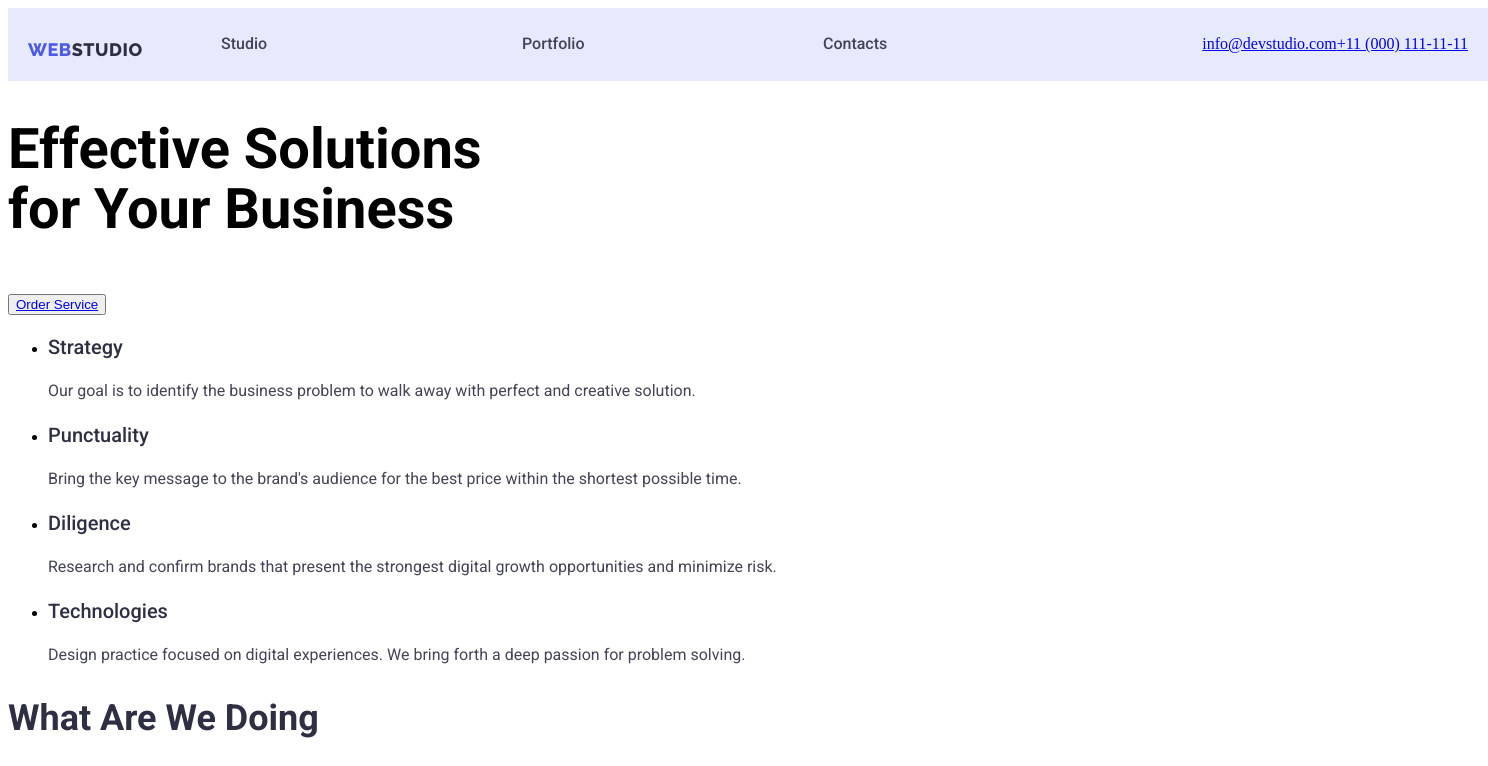
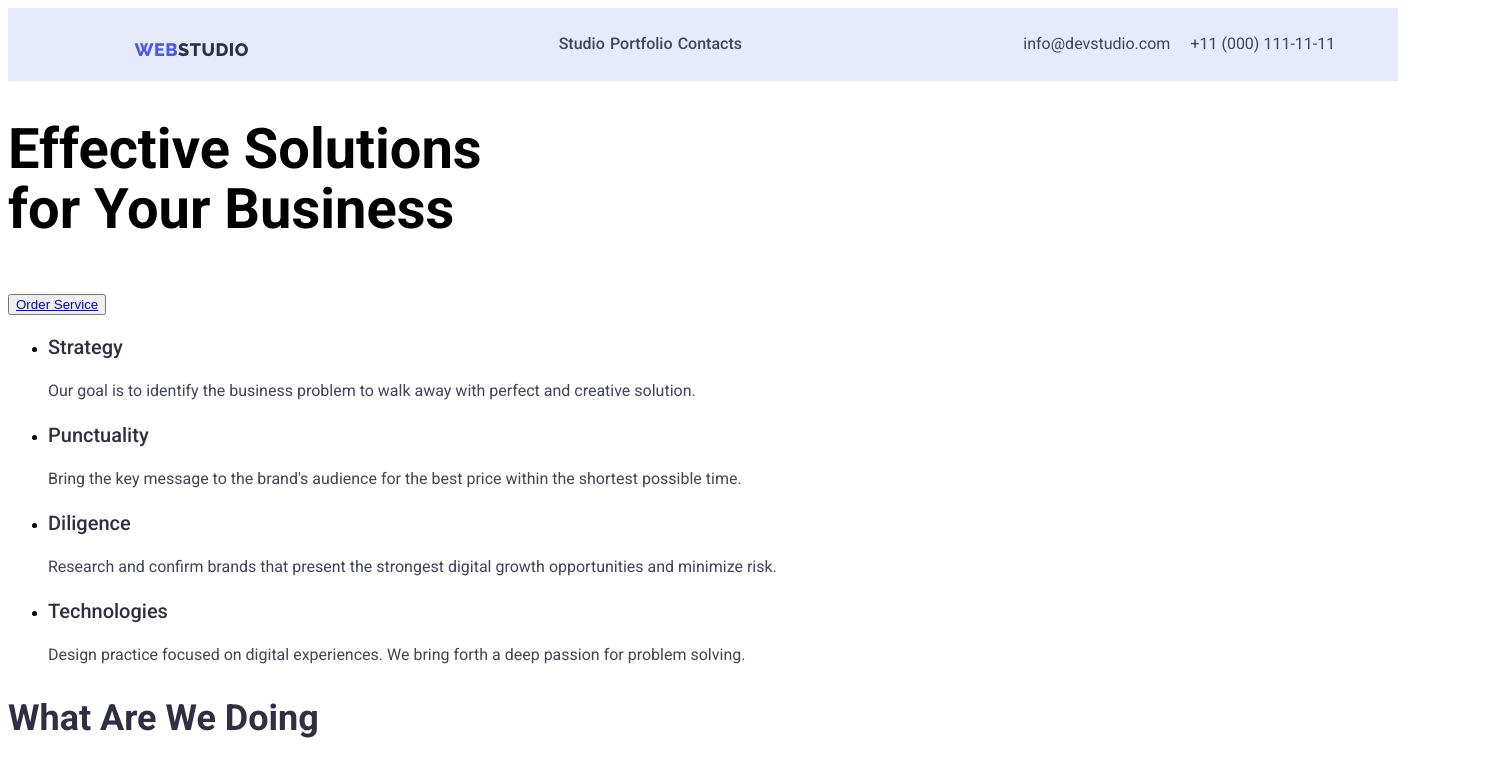
Before and after one commit to ryannetworx/goit-markup-hw-03, a plain HTML site: page index.html in a window 1280 px wide. Shown: the top 766 px of the page, 1488 px wide, since content can reach past the window. Drawn offline with Linux system fonts and the light colour scheme.

Commit message:
updated nav

```diff
--- a/index.html
+++ b/index.html
@@ -19,17 +19,21 @@
             <h2><span class="logo"><span class="web">WEB</span><span class="studio">STUDIO</span></span></h2>
         </div>
 
-        <nav class="header-body-medium">
-            <ul>
-                <li><a href="index.html"><span class="header-nav-studio studio-link body-medium" alt="Studio Page">Studio</span></a></li>
-                <li><a href="portfolio.html"><span class="header-nav-portfolio portfolio body-medium" alt="Portfolio Page">Portfolio</span></a></li>
-                <li><a href="#"><span class="header-nav-contacts contacts body-medium">Contacts</span></a></li>
-            </ul>
-        </nav>
+        <div class="header-body-medium">
+            <nav class="body-medium">
+                <ul>
+                    <li><a href="index.html"><span class="header-nav-studio studio-link" alt="Studio Page">Studio</span></a></li>
+                    <li><a href="portfolio.html"><span class="header-nav-portfolio portfolio" alt="Portfolio Page">Portfolio</span></a></li>
+                    <li><a href="#"><span class="header-nav-contacts contacts">Contacts</span></a></li>
+                </ul>
+            </nav>
+        </div>
 
         <div class="contact-info">
-            <a href="mailto:contact@example.com" class="header-nav-mail email">info@devstudio.com</a>
-            <a href="tel:+110001111111" class="header-nav-phone phone">+11 (000) 111-11-11</a>
+            <ul class="body">
+                <li><a href="mailto:contact@example.com" class="header-nav-mail email">info@devstudio.com</a></li>
+                <li><a href="tel:+110001111111" class="header-nav-phone phone">+11 (000) 111-11-11</a></li>
+            </ul>
         </div>
     </div>
 
--- a/styles.css
+++ b/styles.css
@@ -5,6 +5,7 @@
     --primary-success-color: #31D0AA;
     --primary-light-mode-background: #F4F4FD;
     --primary-accent-color: #E7E9FC;
+    --primary-body-color: #434455;
 
 }
 
@@ -40,7 +41,7 @@ h3 {
     font-size: 16px;
     letter-spacing: 2%;
     line-height: 24px;
-    color: #434455  ;
+    color: var(--primary-body-color)
 }
 
 .body {
@@ -49,7 +50,7 @@ h3 {
     font-size: 16px;
     letter-spacing: 2%;
     line-height: 24px;
-    color: #434455  ;
+    color: var(--primary-body-color);
 }
 
 /* Link and Small typography not yet included */
@@ -57,21 +58,21 @@ h3 {
 /* Navigation */
 
 .navigation-bar {
-    width: 1440px;
+    width: 100%;;
     height: 72px;
     background: linear-gradient(0deg, #E7E9FC, #E7E9FC), linear-gradient(0deg, #FFFFFF, #FFFFFF);
     border-bottom: 1px solid var(--primary-accent-color);
     display: flex;
     justify-content: space-between;
     align-items: center;
-    padding: 0 20px;
+    padding: 0 5%;
 }
 
 .centered-logo {
     display: flex;
     align-items: center;
+    margin-left: 5%;
 }
-
 
 .web {
     font-family: Raleway;
@@ -82,7 +83,6 @@ h3 {
     text-align: left;
     color: var(--primary-brand-color);
 }
-
 .studio {
     font-family: Raleway;
     font-size: 18px;
@@ -93,31 +93,65 @@ h3 {
     color: var(--primary-dark-overlays);
 }
 
+.header-body-medium {
+    display: flex;
+    align-items: center;
+    margin-left: 3%;
+}
+
 .header-body-medium ul {
-    list-style: none;
+    list-style-type: none;
     padding: 0;
     margin: 0;
     display: flex;
 }
 
 .header-body-medium li {
-    margin-right: 40px;
+    display: inline-block;
+    margin-right: 3%;
 }
 
 .header-body-medium a {
-    font-family: "Roboto", sans-serif;
-    font-weight: 500;
-    font-size: 16px;
-    letter-spacing: 2%;
-    line-height: 24px;
-    color: #2E2F42;
     text-decoration: none;
-    width: 261px;
-    height: 24px;
-    display: inline-block;
+    color: inherit;
 }
 
-.contact-info {
+.contact-info ul {
+    list-style-type: none;
+    padding: 0;
+    margin: 0;
     display: flex;
-    align-items: center;
 }
+
+.contact-info li {
+    text-decoration: none;
+}
+
+.header-nav-mail,
+.header-nav-phone {
+    text-decoration: none; /* Remove link decorations */
+    color: inherit; /* Inherit the text color from the parent */
+}
+
+.header-nav-mail {
+    margin-left: 20px;
+}
+
+.header-nav-phone {
+    margin-left: 20px;
+}
+
+/* Media query for adjusting margins for smaller screens */
+/* @media screen and (max-width: 768px) {
+    .header-body-medium {
+        margin-left: 1%; Adjust margin for smaller screens */
+    }
+
+    /* .header-body-medium li { */
+        /* margin-right: 1%; Adjust margin for smaller screens */
+    }
+
+    /* .contact-info { */
+        /* margin-left: auto; Move contact-info to the right on smaller screens */
+    }
+}
```
